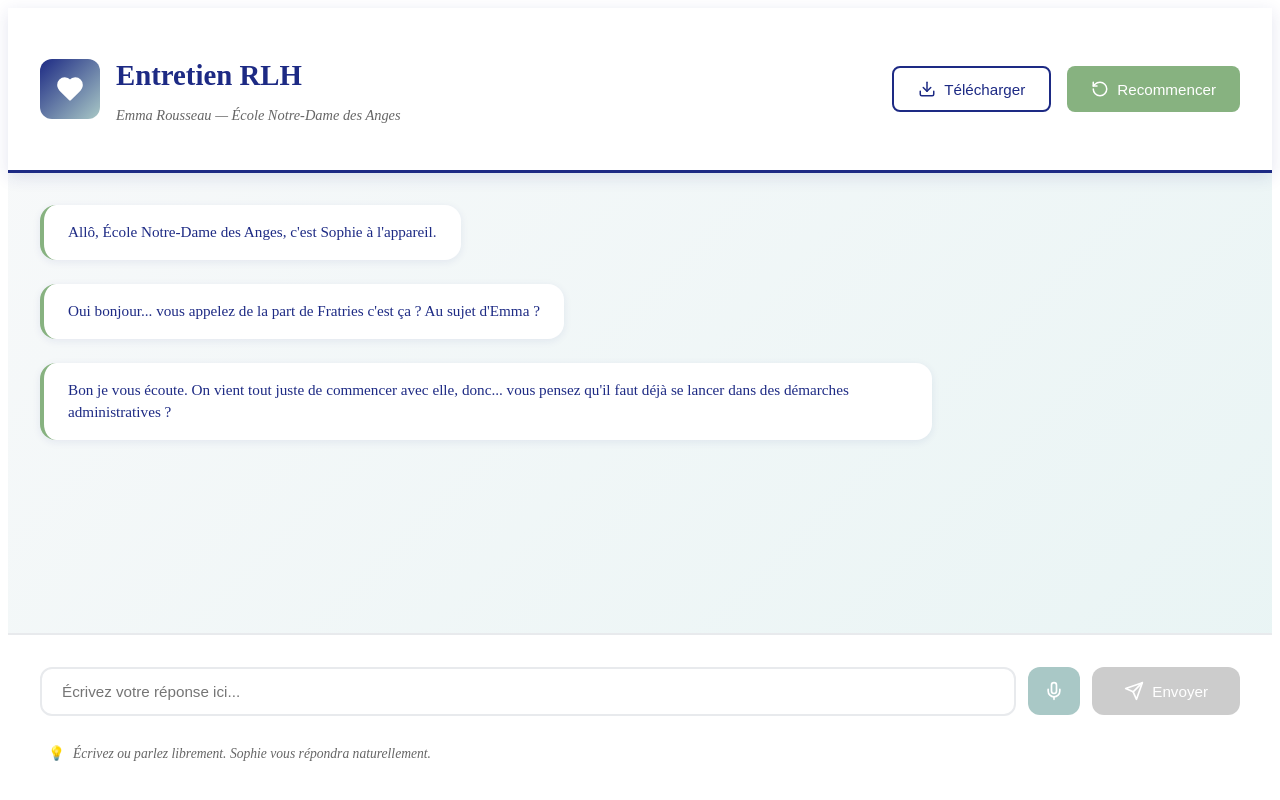
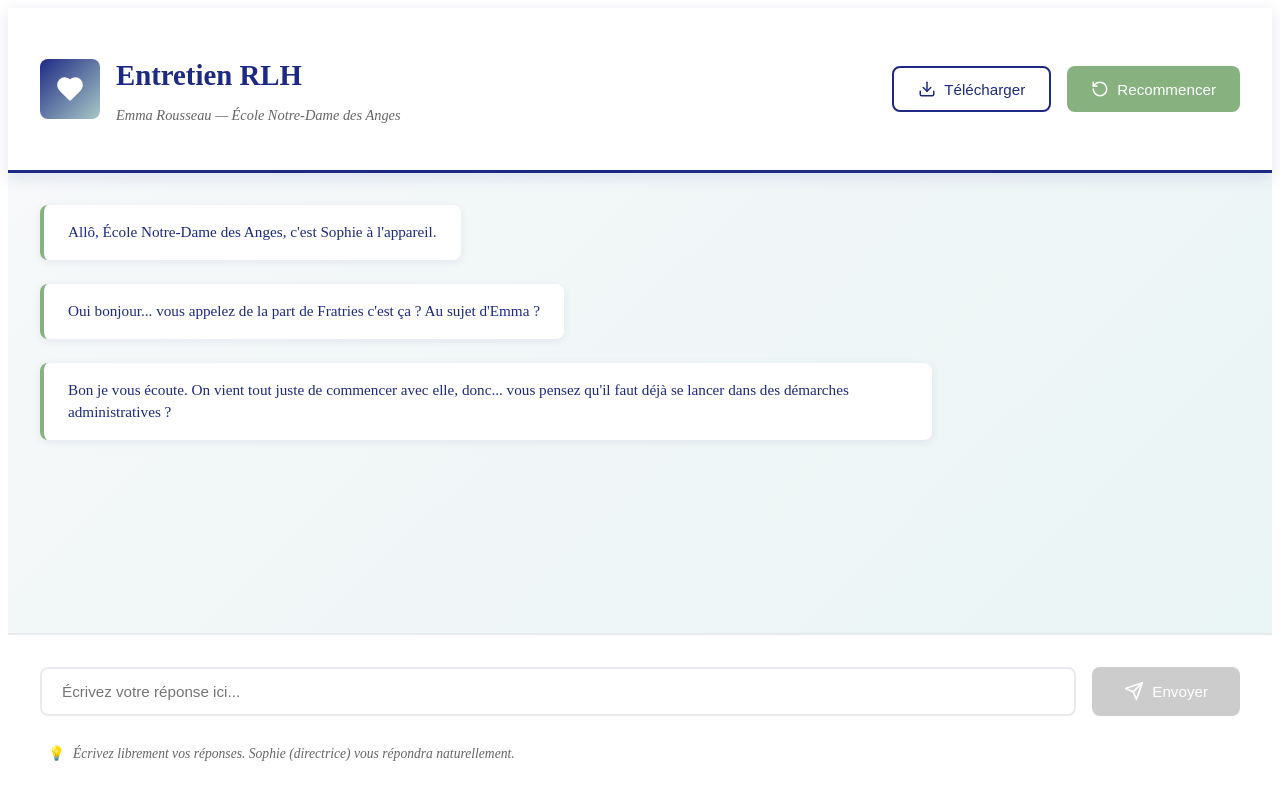
Before and after one commit to jalenquesconseil/chatbot, a Next.js app: page / in a window 1280 px wide. Shown: the top 800 px of the page. Built offline with nearby package versions, Linux system fonts and the light colour scheme.

Commit message:
Update index.js

```diff
--- a/pages/index.js
+++ b/pages/index.js
@@ -3,6 +3,9 @@ import Head from 'next/head';
 import { MessageCircle, Send, RotateCcw, Download, Heart, Mic, MicOff } from 'lucide-react';
 
 export default function ChatbotPage() {
+  // ==========================================
+  // STATE DECLARATIONS
+  // ==========================================
   const [messages, setMessages] = useState([
     {
       id: 0,
@@ -25,11 +28,51 @@ export default function ChatbotPage() {
   const [isLoading, setIsLoading] = useState(false);
   const [isListening, setIsListening] = useState(false);
   const [voiceSupported, setVoiceSupported] = useState(false);
+
+  // ==========================================
+  // REFS
+  // ==========================================
   const messagesEndRef = useRef(null);
   const inputRef = useRef(null);
   const recognitionRef = useRef(null);
+  const headerRef = useRef(null);  // ← AJOUTER CET USEREF POUR LE HEADER
+  let lastScrollY = 0;
 
-  // Initialiser Web Speech API
+  // ==========================================
+  // LOGIQUE HIDE HEADER ON SCROLL
+  // ← AJOUTER CE CODE ICI (avant les autres useEffect)
+  // ==========================================
+  useEffect(() => {
+    const handleScroll = () => {
+      const messagesArea = document.querySelector('[style*="flex: 1"]');
+
+      if (!messagesArea) return;
+
+      const currentScrollY = messagesArea.scrollTop;
+
+      if (headerRef.current) {
+        if (currentScrollY > lastScrollY && currentScrollY > 50) {
+          // Scroll down & suffisamment loin
+          headerRef.current.classList.add('hide');
+        } else if (currentScrollY < lastScrollY) {
+          // Scroll up
+          headerRef.current.classList.remove('hide');
+        }
+      }
+
+      lastScrollY = currentScrollY;
+    };
+
+    const messagesArea = document.querySelector('[style*="flex: 1"]');
+    if (messagesArea) {
+      messagesArea.addEventListener('scroll', handleScroll);
+      return () => messagesArea.removeEventListener('scroll', handleScroll);
+    }
+  }, []);
+
+  // ==========================================
+  // AUTRES USEEFFECT (Web Speech API)
+  // ==========================================
   useEffect(() => {
     const SpeechRecognition = window.SpeechRecognition || window.webkitSpeechRecognition;
 
@@ -58,7 +101,6 @@ export default function ChatbotPage() {
           }
         }
 
-        // Mettre à jour l'input avec le texte reconnu
         if (finalTranscript) {
           setInputValue(prev => prev + finalTranscript);
         } else if (interimTranscript) {
@@ -78,6 +120,10 @@ export default function ChatbotPage() {
       recognitionRef.current = recognition;
     }
   }, []);
+
+  // ==========================================
+  // FONCTIONS
+  // ==========================================
 
   const scrollToBottom = () => {
     messagesEndRef.current?.scrollIntoView({ behavior: 'smooth' });
@@ -185,6 +231,9 @@ export default function ChatbotPage() {
     a.click();
   };
 
+  // ==========================================
+  // RENDER
+  // ==========================================
   return (
     <>
       <Head>
@@ -196,12 +245,13 @@ export default function ChatbotPage() {
 
       <div style={{ display: 'flex', flexDirection: 'column', height: '100vh', background: 'linear-gradient(135deg, #F8F9FA 0%, #E8F4F4 100%)' }}>
 
-        {/* HEADER */}
-        <header style={{
+        {/* HEADER - AJOUTER ref={headerRef} ICI */}
+        <header ref={headerRef} style={{
           background: 'white',
           borderBottom: '3px solid #1D2A84',
           padding: '2rem',
-          boxShadow: '0 4px 16px rgba(29, 42, 132, 0.12)'
+          boxShadow: '0 4px 16px rgba(29, 42, 132, 0.12)',
+          transition: 'all 0.3s ease'
         }}>
           <div style={{ maxWidth: '1200px', margin: '0 auto' }}>
             <div style={{ display: 'flex', alignItems: 'center', justifyContent: 'space-between', gap: '2rem' }}>
@@ -211,7 +261,7 @@ export default function ChatbotPage() {
                   background: 'linear-gradient(135deg, #1D2A84 0%, #A9C8C6 100%)',
                   color: 'white',
                   padding: '1rem',
-                  borderRadius: '12px',
+                  borderRadius: '0.5rem',
                   display: 'flex',
                   alignItems: 'center',
                   justifyContent: 'center'
@@ -241,7 +291,7 @@ export default function ChatbotPage() {
                     gap: '0.5rem',
                     fontSize: '0.95rem',
                     fontWeight: 500,
-                    borderRadius: '8px',
+                    borderRadius: '0.5rem',
                     padding: '0.75rem 1.5rem',
                     cursor: 'pointer',
                     transition: 'all 0.3s ease'
@@ -269,7 +319,7 @@ export default function ChatbotPage() {
                     fontSize: '0.95rem',
                     fontWeight: 500,
                     border: 'none',
-                    borderRadius: '8px',
+                    borderRadius: '0.5rem',
                     padding: '0.75rem 1.5rem',
                     cursor: 'pointer',
                     transition: 'background 0.3s ease'
@@ -299,7 +349,7 @@ export default function ChatbotPage() {
           width: '100%'
         }}>
           <div style={{ display: 'flex', flexDirection: 'column', gap: '1.5rem' }}>
-            {messages.map((msg) => (
+            {messages.map((msg, idx) => (
               <div
                 key={msg.id}
                 style={{
@@ -312,7 +362,7 @@ export default function ChatbotPage() {
                   style={{
                     maxWidth: '70%',
                     padding: '1rem 1.5rem',
-                    borderRadius: '16px',
+                    borderRadius: '0.5rem',
                     lineHeight: 1.5,
                     fontSize: '0.95rem',
                     ...(msg.role === 'assistant'
@@ -339,7 +389,7 @@ export default function ChatbotPage() {
                 <div style={{
                   background: 'white',
                   padding: '1rem 1.5rem',
-                  borderRadius: '16px',
+                  borderRadius: '0.5rem',
                   display: 'flex',
                   gap: '0.5rem',
                   alignItems: 'center',
@@ -386,7 +436,7 @@ export default function ChatbotPage() {
           width: '100%'
         }}>
           <form onSubmit={handleSendMessage} style={{ display: 'flex', flexDirection: 'column', gap: '1rem' }}>
-            <div style={{ display: 'flex', gap: '0.75rem', alignItems: 'center' }}>
+            <div style={{ display: 'flex', gap: '1rem' }}>
               <input
                 ref={inputRef}
                 type="text"
@@ -398,7 +448,7 @@ export default function ChatbotPage() {
                   flex: 1,
                   padding: '0.875rem 1.25rem',
                   border: '2px solid #E8EAED',
-                  borderRadius: '12px',
+                  borderRadius: '0.5rem',
                   fontSize: '0.95rem',
                   fontFamily: "'Barlow Condensed', sans-serif",
                   transition: 'all 0.3s ease',
@@ -415,37 +465,6 @@ export default function ChatbotPage() {
                   e.target.style.boxShadow = 'none';
                 }}
               />
-
-              {/* Bouton microphone */}
-              {voiceSupported && (
-                <button
-                  type="button"
-                  onClick={toggleVoiceInput}
-                  title={isListening ? "Arrêter l'enregistrement" : "Démarrer la saisie vocale"}
-                  style={{
-                    background: isListening ? '#F0A3B2' : '#A9C8C6',
-                    color: 'white',
-                    border: 'none',
-                    padding: '0.875rem 1rem',
-                    borderRadius: '12px',
-                    cursor: 'pointer',
-                    display: 'flex',
-                    alignItems: 'center',
-                    justifyContent: 'center',
-                    transition: 'all 0.3s ease',
-                    boxShadow: isListening ? '0 0 12px rgba(240, 163, 178, 0.4)' : 'none'
-                  }}
-                  onMouseEnter={(e) => {
-                    e.target.style.transform = 'scale(1.05)';
-                  }}
-                  onMouseLeave={(e) => {
-                    e.target.style.transform = 'scale(1)';
-                  }}
-                >
-                  {isListening ? <MicOff size={20} /> : <Mic size={20} />}
-                </button>
-              )}
-
               <button
                 type="submit"
                 disabled={isLoading || !inputValue.trim()}
@@ -454,7 +473,7 @@ export default function ChatbotPage() {
                   color: 'white',
                   border: 'none',
                   padding: '0.875rem 2rem',
-                  borderRadius: '12px',
+                  borderRadius: '0.5rem',
                   fontSize: '0.95rem',
                   fontWeight: 500,
                   display: 'flex',
@@ -486,7 +505,7 @@ export default function ChatbotPage() {
               alignItems: 'center',
               gap: '0.5rem'
             }}>
-              💡 <em>Écrivez ou parlez librement. Sophie vous répondra naturellement.</em>
+              💡 <em>Écrivez librement vos réponses. Sophie (directrice) vous répondra naturellement.</em>
             </p>
           </form>
         </div>
```
